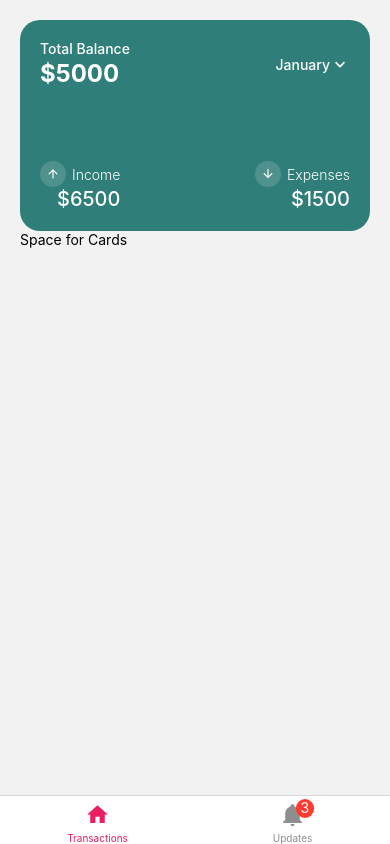
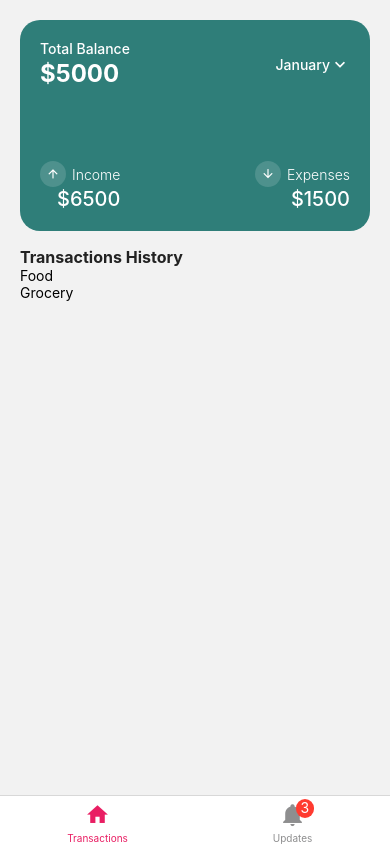
Before and after one commit to ayushsnha/realm-reactNative-expenseTracker, a React Native app: screen /Dashboard in a window 390 px wide. Built offline with nearby package versions, Linux system fonts and the light colour scheme.

Commit message:
transaction section

```diff
--- a/src/screens/Tabs/Transactions/Transactions.styles.ts
+++ b/src/screens/Tabs/Transactions/Transactions.styles.ts
@@ -5,7 +5,9 @@ const styles = StyleSheet.create({
     continer: {
         margin: 20,
     },
-    scrollView: {},
+    listSection: {
+        marginTop: 16,
+    },
     balance: {
         fontSize: 14,
         fontWeight: '500',
@@ -59,6 +61,11 @@ const styles = StyleSheet.create({
         backgroundColor: '#4E918D',
         borderRadius: 15,
     },
+    transactionHeader: {
+        fontSize: 16,
+        color: '#222222',
+        fontWeight: '700',
+    },
 });
 
 export default styles;
--- a/src/screens/Tabs/Transactions/Transactions.tsx
+++ b/src/screens/Tabs/Transactions/Transactions.tsx
@@ -1,13 +1,44 @@
 import React from 'react';
 import {
-    ScrollView,
     View,
     Text,
     StatusBar,
     TouchableOpacity,
+    FlatList,
 } from 'react-native';
 import MaterialCommunityIcons from 'react-native-vector-icons/MaterialCommunityIcons';
 import styles from './Transactions.styles';
+
+// interface ItemProp {
+//     id: Number,
+//     amount: Number;
+//     category: String;
+//     date: Date;
+//     comment: String;
+// }
+
+const data = [
+    {
+        id: 1,
+        amount: 100,
+        category: 'Food',
+        date: new Date(),
+        comment: 'At KFC',
+    },
+    {
+        id: 2,
+        amount: 400,
+        category: 'Grocery',
+        date: new Date(),
+        comment: 'Relience Smart',
+    },
+];
+
+const TransactionCard = ({ item }:any) => (
+    <View>
+        <Text>{item.category}</Text>
+    </View>
+);
 
 const Transactions = () => (
     <View style={styles.continer}>
@@ -43,9 +74,13 @@ const Transactions = () => (
                 </View>
             </View>
         </View>
-        <ScrollView contentContainerStyle={styles.scrollView}>
-            <Text>Space for Cards</Text>
-        </ScrollView>
+        <View style={styles.listSection}>
+            <Text style={styles.transactionHeader}>Transactions History</Text>
+            <FlatList
+                data={data}
+                renderItem={TransactionCard}
+            />
+        </View>
     </View>
 );
 
```
